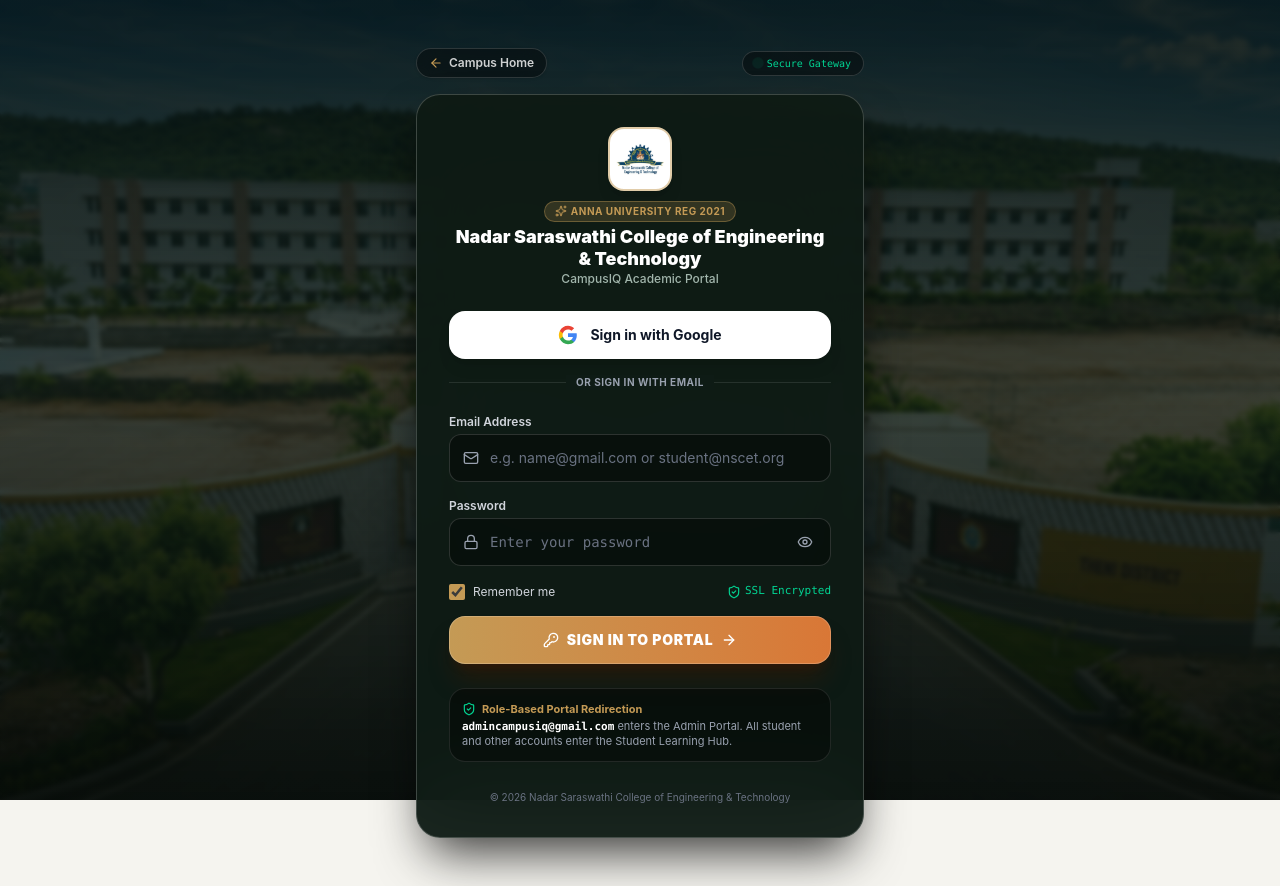
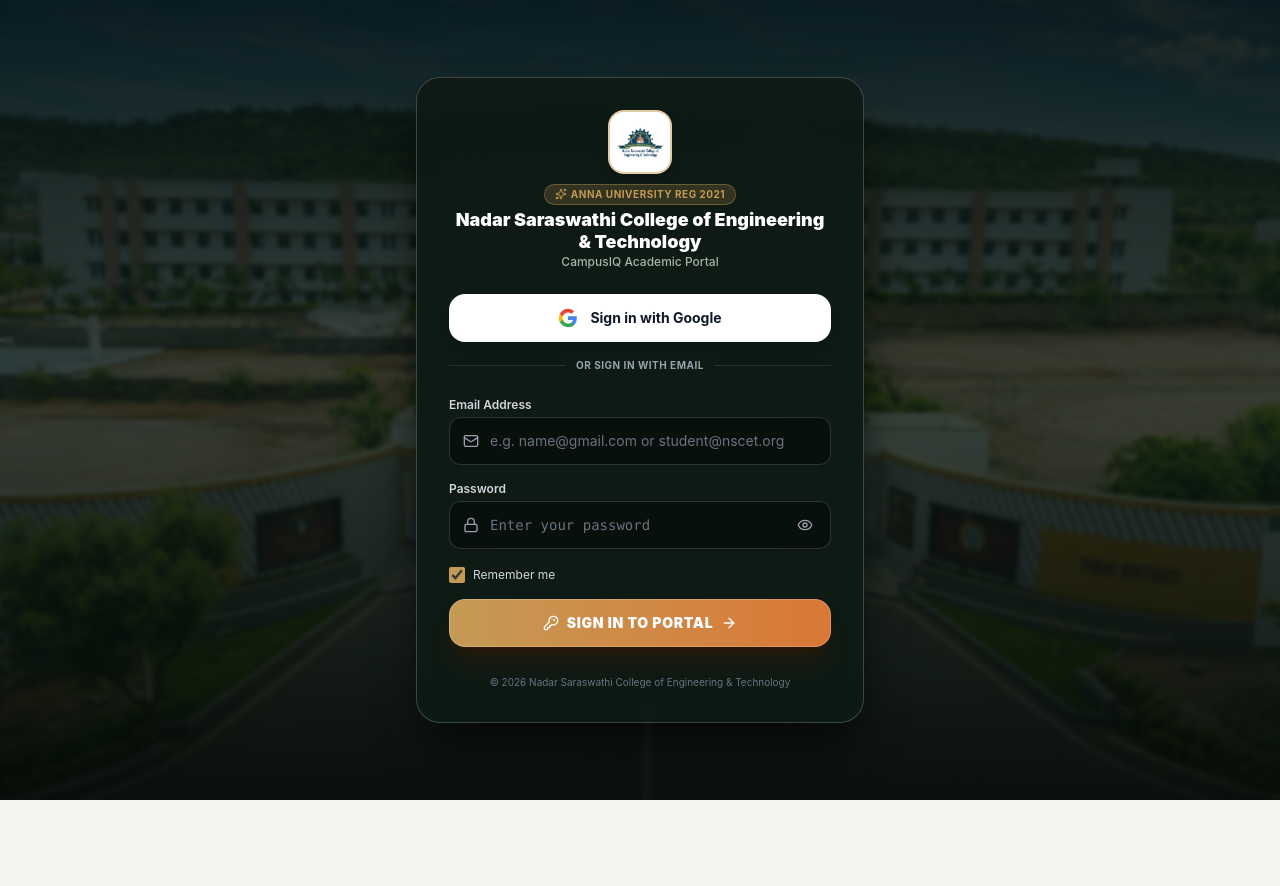
Before and after one commit to chellamuthukumar001/NSCET_FIST, a React (Vite) app: page /login in a window 1280 px wide. After the commit the page ends 800 px from the top, so only its background shows below. Built offline with nearby package versions, Linux system fonts and the light colour scheme; no server answers.

Commit message:
Simplify login page: remove navbar, role redirection notice, SSL badge, campus home button, and secure gateway badge

```diff
--- a/src/pages/public/LoginPage.tsx
+++ b/src/pages/public/LoginPage.tsx
@@ -1,15 +1,13 @@
 import React, { useState } from 'react';
-import { useNavigate, Link } from 'react-router-dom';
+import { useNavigate } from 'react-router-dom';
 import { useAuth } from '../../context/AuthContext';
 import {
   Lock,
   Mail,
   ArrowRight,
-  ShieldCheck,
   Eye,
   EyeOff,
   AlertCircle,
-  ArrowLeft,
   KeyRound,
   Sparkles
 } from 'lucide-react';
@@ -98,23 +96,7 @@
         <div className="absolute inset-0 bg-gradient-to-b from-[#07110C]/90 via-[#0B1812]/80 to-[#050B08]/95 backdrop-blur-[2px]" />
       </div>
 
-      {/* 2. TOP DISCRETE NAVIGATION */}
-      <div className="relative z-10 w-full max-w-md mb-4 flex items-center justify-between">
-        <Link
-          to="/landing"
-          className="inline-flex items-center gap-1.5 text-xs font-semibold text-white/80 hover:text-white bg-black/40 hover:bg-black/60 px-3 py-1.5 rounded-full backdrop-blur-md border border-white/15 transition-all shadow group cursor-pointer"
-        >
-          <ArrowLeft className="w-3.5 h-3.5 text-[#C49A55] group-hover:-translate-x-0.5 transition-transform" />
-          <span>Campus Home</span>
-        </Link>
-
-        <div className="inline-flex items-center gap-1.5 px-3 py-1 rounded-full bg-black/40 border border-white/15 text-[10px] text-emerald-400 font-mono">
-          <span className="w-1.5 h-1.5 rounded-full bg-emerald-400 animate-ping" />
-          <span>Secure Gateway</span>
-        </div>
-      </div>
-
-      {/* 3. CENTERED CLEAN LOGIN CARD */}
+      {/* 2. CENTERED CLEAN LOGIN CARD */}
       <div className="relative z-10 w-full max-w-md">
         <div className="rounded-3xl bg-[#0E1B15]/95 backdrop-blur-2xl p-6 sm:p-8 border border-white/20 shadow-2xl shadow-black/80 text-white space-y-6">
 
@@ -250,8 +232,8 @@
               )}
             </div>
 
-            {/* Remember & Security */}
-            <div className="flex items-center justify-between text-xs text-gray-300 pt-0.5">
+            {/* Remember */}
+            <div className="flex items-center text-xs text-gray-300 pt-0.5">
               <label className="flex items-center gap-2 cursor-pointer select-none">
                 <input
                   type="checkbox"
@@ -261,10 +243,6 @@
                 />
                 <span>Remember me</span>
               </label>
-              <span className="text-[11px] text-emerald-400 flex items-center gap-1 font-mono">
-                <ShieldCheck className="w-3.5 h-3.5" />
-                <span>SSL Encrypted</span>
-              </span>
             </div>
 
             {/* Submit Button */}
@@ -279,17 +257,6 @@
             </button>
           </form>
 
-          {/* Simple Clean Role Routing Notice */}
-          <div className="p-3 rounded-2xl bg-black/40 border border-white/10 text-[11px] text-gray-300 space-y-0.5">
-            <div className="flex items-center gap-1.5 text-[#C49A55] font-bold">
-              <ShieldCheck className="w-3.5 h-3.5 text-emerald-400" />
-              <span>Role-Based Portal Redirection</span>
-            </div>
-            <p className="text-gray-400 leading-snug">
-              <span className="text-white font-mono font-semibold">admincampusiq@gmail.com</span> enters the Admin Portal. All student and other accounts enter the Student Learning Hub.
-            </p>
-          </div>
-
           {/* Clean Footer */}
           <div className="text-center text-[10px] text-gray-500 pt-1">
             &copy; 2026 Nadar Saraswathi College of Engineering & Technology
```
